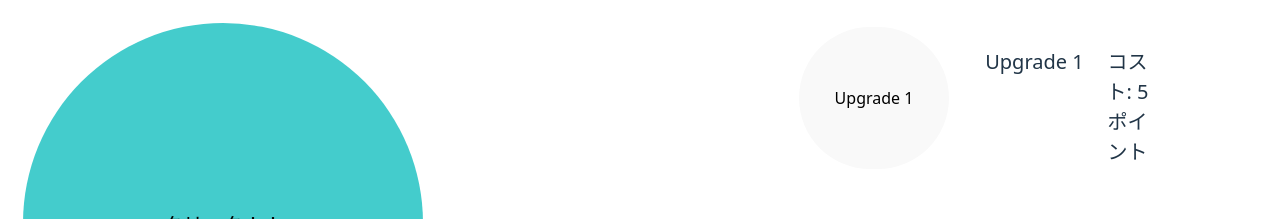
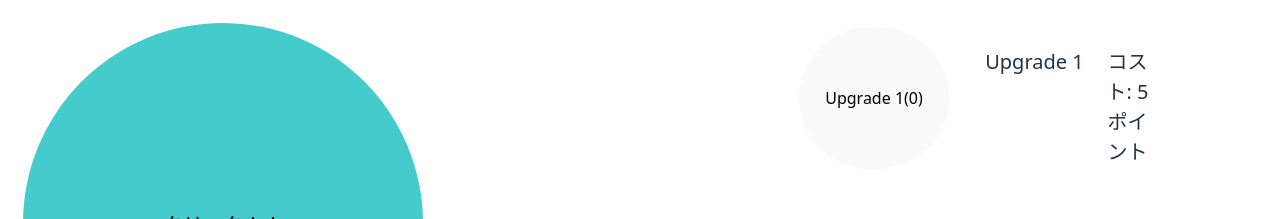
Before and after one commit to YGMS-yukkuri/React_Clickgame, a React (Vite) app: page / in a window 1280 px wide. Shown: the top 219 px of the page. Built offline with nearby package versions, Linux system fonts and the light colour scheme.

Commit message:
アップグレードを購入すると購入数を表示する、アップグレードを適用するスクリプトを作成

```diff
--- a/src/components/DisplayUPG/DisplayUPG.jsx
+++ b/src/components/DisplayUPG/DisplayUPG.jsx
@@ -1,7 +1,7 @@
 import React, { useEffect } from 'react'
 import Upgrade from '../Upgrade/Upgrade'
 
-export default function DisplayUPG({ count, setCount, UpgradeIndex }) {
+export default function DisplayUPG({ count, setCount, UpgradeIndex, setUpgrade }) {
     useEffect(() => {
         UpgradeIndex.forEach(upg => {
             if (count >= upg.DisplayCount) {
@@ -13,7 +13,13 @@ export default function DisplayUPG({ count, setCount, UpgradeIndex }) {
     return (
         <>
             {UpgradeIndex.filter(upg => count >= upg.DisplayCount || upg.displayed).map((upgrade) => (
-                <Upgrade upgrade={upgrade} count={count} setCount={setCount} key={upgrade.id} />
+                <Upgrade
+                    upgrade={upgrade}
+                    setUpgrade={setUpgrade}
+                    count={count}
+                    setCount={setCount}
+                    key={upgrade.id}
+                />
             ))}
         </>
     );
--- a/src/components/Mainbutton/Mainbutton.jsx
+++ b/src/components/Mainbutton/Mainbutton.jsx
@@ -1,9 +1,13 @@
 import { useState } from 'react'
 import styles from './Mainbutton.module.css'
 
-function Mainbutton({ count, setCount }) {
+function Mainbutton({ count, setCount, UpgradeIndex }) {
+  let clickUpAmount = 0;
+  UpgradeIndex.forEach(upg => {
+    clickUpAmount += upg.clickup * upg.amount;
+  });
   return (
-    <button className={styles.mainButton} onClick={() => setCount(count + 1)}>
+    <button className={styles.mainButton} onClick={() => setCount(count + 1 + clickUpAmount)}>
       クリック！！
     </button>
   )
--- a/src/components/UpgButton/UpgButton.jsx
+++ b/src/components/UpgButton/UpgButton.jsx
@@ -1,14 +1,23 @@
 import React from 'react'
 
-export default function UpgButton({ count, setCount, upgrade }) {
+export default function UpgButton({ count, setCount, upgrade, setUpgrade }) {
     const handleClick = () => {
         console.log(`Clicked on ${upgrade.name}`);
         if (upgrade.cost <= count) {
             setCount(count - upgrade.cost);
             alert(`${upgrade.name} purchased!`);
+            setUpgrade(prevUpgrade => {
+                return prevUpgrade.map(upg => {
+                    if (upg.id === upgrade.id) {
+                        return { ...upg, amount: upg.amount + 1 };
+                    }
+                    return upg;
+                });
+            });
+
         }
     }
     return (
-        <button className="upgbutton" onClick={handleClick}>{upgrade.name}</button>
+        <button className="upgbutton" onClick={handleClick}>{upgrade.name}({upgrade.amount})</button>
     )
 }
--- a/src/components/Upgrade/Upgrade.jsx
+++ b/src/components/Upgrade/Upgrade.jsx
@@ -2,11 +2,11 @@ import React, { useEffect } from 'react'
 import styles from './Upgrade.module.css'
 import UpgButton from '../UpgButton/UpgButton'
 
-export default function Upgrade( { upgrade, count, setCount } ) {
+export default function Upgrade( { upgrade, count, setCount, setUpgrade } ) {
     return (
         <div className={styles.upgrademenu} style={{ gridRow: upgrade.id}} key={upgrade.id}>
             <div className={styles.upgradebutton}>
-                <UpgButton upgrade={upgrade} count={count} setCount={setCount} />
+                <UpgButton upgrade={upgrade} setUpgrade={setUpgrade} count={count} setCount={setCount} />
             </div>
             <div className={styles.description}>
                 <p>{upgrade.description}</p>
```
